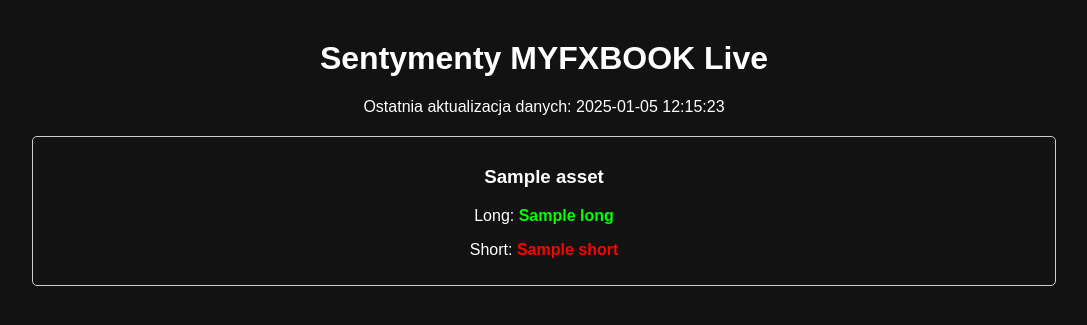
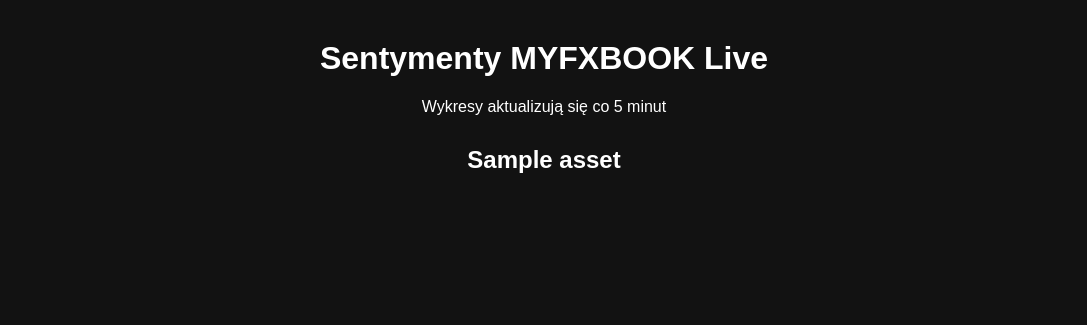
Before and after one commit to ady7ady7/MFB-Sentiments, a Flask app: template templates/index.html in a window 1280 px wide. Shown: the top 325 px of the page, without its empty margins (96-1183 px from the left). Run offline with Flask 3, Linux system fonts and the light colour scheme; the template is opened without the code that fills it: most values are stand-ins (such as "Sample title", 1, 10 or a date in 2020); some libraries are stand-ins or nearby versions.

Commit message:
Update index.html

```diff
--- a/templates/index.html
+++ b/templates/index.html
@@ -5,53 +5,38 @@
     <meta name="viewport" content="width=device-width, initial-scale=1.0">
     <title>Sentymenty MYFXBOOK Live</title>
     <link rel="stylesheet" href="{{ url_for('static', filename='style.css') }}">
-    <style>
-        .long {
-            color: lime;
-            font-weight: bold;
-        }
-        .short {
-            color: red;
-            font-weight: bold;
-        }
-        .sentiment-data {
-            margin: 20px 0;
-            padding: 10px;
-            border: 1px solid #ccc;
-            border-radius: 5px;
-        }
-    </style>
+    <script src="https://cdn.plot.ly/plotly-latest.min.js"></script>
 </head>
 <body>
     <div class="container">
         <h1>Sentymenty MYFXBOOK Live</h1>
-        <p>Ostatnia aktualizacja danych: <span id="last-update">Ładowanie...</span></p>
+        <p>Wykresy aktualizują się co 5 minut</p>
 
-        <div id="sentiment-container">
+        <div id="plots-container">
             {% for asset in assets %}
-                <div class="sentiment-data">
-                    <h3>{{ asset }}</h3>
-                    <p>Long: <span class="long">{{ current_values[asset]["long"] }}</span></p>
-                    <p>Short: <span class="short">{{ current_values[asset]["short"] }}</span></p>
+                <div class="plot-container">
+                    <h2>{{ asset }}</h2>
+                    <div id="plot-{{ asset }}"></div>
                 </div>
             {% endfor %}
         </div>
     </div>
 
     <script>
-        async function fetchStatus() {
-            try {
-                const response = await fetch("/status");
-                const data = await response.json();
-                document.getElementById('last-update').textContent = data.last_update || "Brak danych";
-            } catch (error) {
-                console.error("Error fetching status:", error);
-            }
+        async function fetchPlotData(asset) {
+            const response = await fetch(`/get-plot-data/${asset}`);
+            const data = await response.json();
+            Plotly.newPlot(`plot-${asset}`, data.data, data.layout);
         }
 
-        // Odpytuj serwer co 5 sekund
-        setInterval(fetchStatus, 5000);
-        fetchStatus();
+        function updateAllPlots() {
+            const assets = {{ assets | tojson }};
+            assets.forEach(asset => fetchPlotData(asset));
+        }
+
+        // Aktualizuj wykresy co 5 minut
+        setInterval(updateAllPlots, 300000);  // 300000 ms = 5 minut
+        updateAllPlots();  // Wywołanie przy starcie
     </script>
 </body>
 </html>
```
